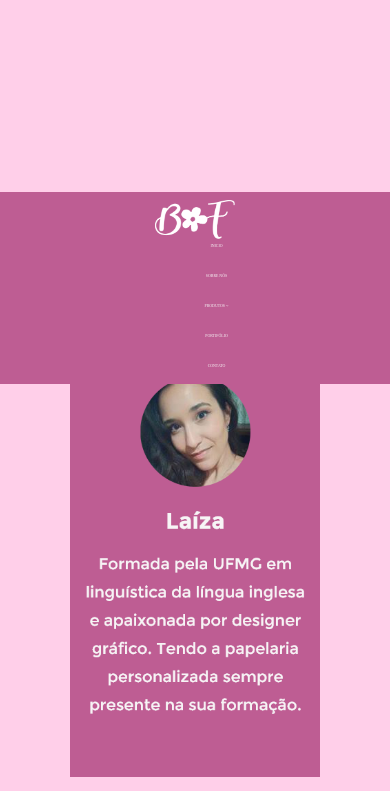
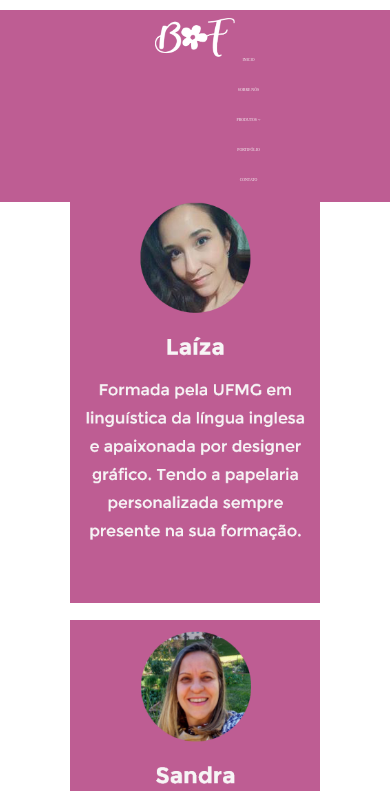
Before and after one commit to renan-eng/Projeto-Site-Bella-Flor, a plain HTML site: page sobre-nos.html in a window 390 px wide. Shown: the top 791 px of the page. Drawn offline with nearby package versions, Linux system fonts and the light colour scheme; files whose address does not match are found by name.

Commit message:
Menu responsivo

```diff
--- a/css/style.css
+++ b/css/style.css
@@ -89,12 +89,11 @@ li {
 @media screen and (max-width: 800px) {
     ul > li {
       width: 100%;
-      /* padding: 0.8em 0; */
-      /* margin: 0 0 auto auto; */
+
     }
   .container-nav {
     display: block;
-    margin: 12em auto;
+    margin: 0;
     padding: 0.5em;
     height: 12em;
     width: 100%;
--- a/sobre-nos.html
+++ b/sobre-nos.html
@@ -5,6 +5,7 @@
     <meta name="viewport" content="width=device-width, initial-scale=1.0" />
     <link rel="stylesheet" href="css/style.css" />
     <link rel="import" href="component.html" />
+    <link href="https://cdn.jsdelivr.net/npm/bootstrap@5.0.2/dist/css/bootstrap.min.css" rel="stylesheet" integrity="sha384-EVSTQN3/azprG1Anm3QDgpJLIm9Nao0Yz1ztcQTwFspd3yD65VohhpuuCOmLASjC" crossorigin="anonymous">
     <title>Bella Flor Personalizados</title>
   </head>
   <body>
@@ -86,9 +87,10 @@
         </div>
       </div>
     </footer>
-  </body>
-  <link
+    <script src="https://cdn.jsdelivr.net/npm/bootstrap@5.0.2/dist/js/bootstrap.bundle.min.js" integrity="sha384-MrcW6ZMFYlzcLA8Nl+NtUVF0sA7MsXsP1UyJoMp4YLEuNSfAP+JcXn/tWtIaxVXM" crossorigin="anonymous"></script>
+    <link
     href="//maxcdn.bootstrapcdn.com/font-awesome/4.2.0/css/font-awesome.min.css"
     rel="stylesheet"
   />
+  </body>
 </html>
```
